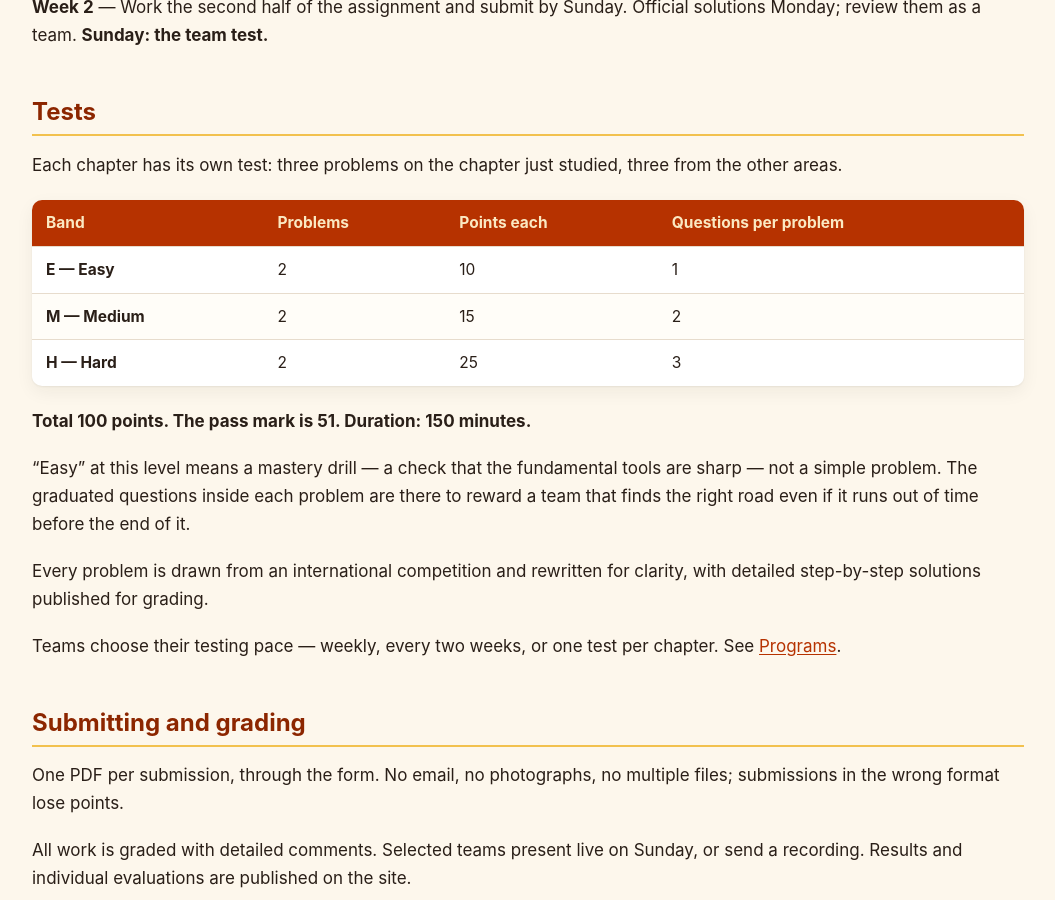
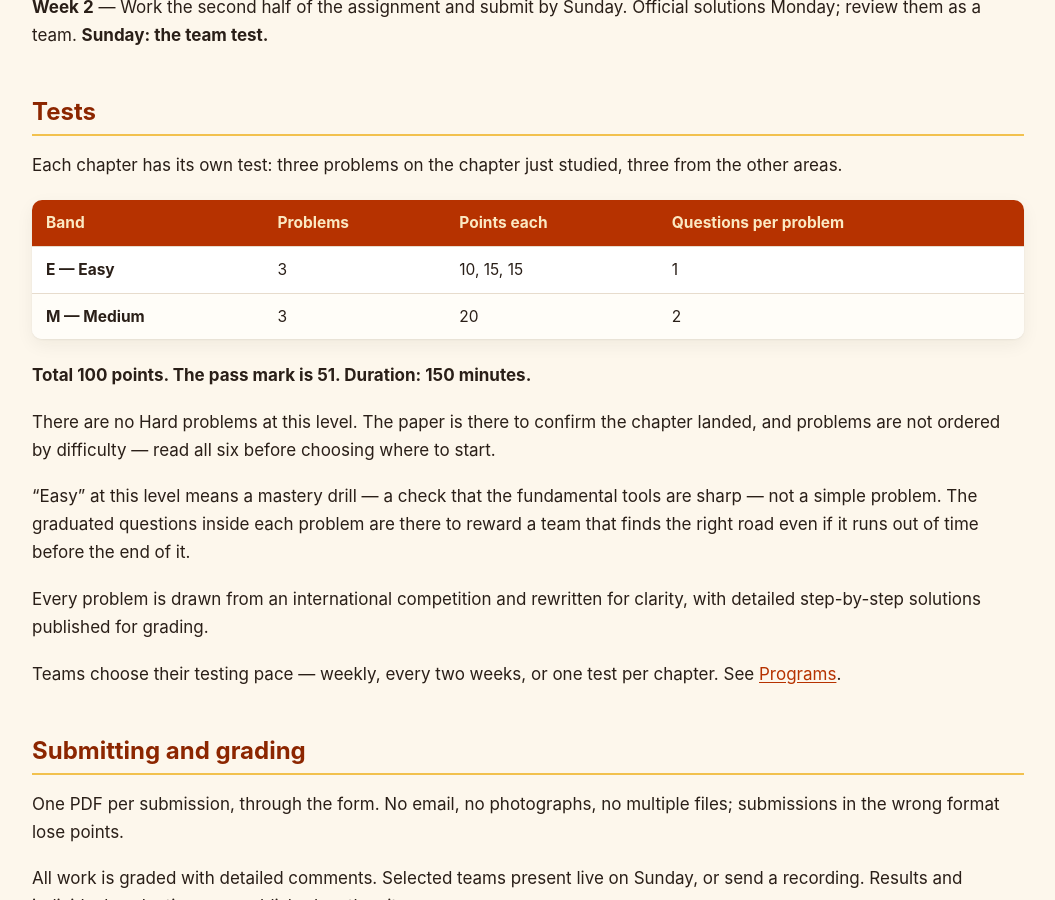
Before and after one commit to nghia71/nghia71.github.io, a Jekyll site: the page built from t3.md, in a window 1280 px wide and 900 px high, scrolled down 1400 px. Shown: the whole window, without its empty margins (112-1167 px from the left). Built offline with Jekyll 4.4.1, drawn with Linux system fonts in a browser that asks for light colours.

```diff
--- a/t3.md
+++ b/t3.md
@@ -42,11 +42,12 @@ Each chapter has its own test: three problems on the chapter just studied, three
 
 | Band | Problems | Points each | Questions per problem |
 |---|---|---|---|
-| **E — Easy** | 2 | 10 | 1 |
-| **M — Medium** | 2 | 15 | 2 |
-| **H — Hard** | 2 | 25 | 3 |
+| **E — Easy** | 3 | 10, 15, 15 | 1 |
+| **M — Medium** | 3 | 20 | 2 |
 
 **Total 100 points. The pass mark is 51. Duration: 150 minutes.**
+
+There are no Hard problems at this level. The paper is there to confirm the chapter landed, and problems are not ordered by difficulty — read all six before choosing where to start.
 
 "Easy" at this level means a mastery drill — a check that the fundamental tools are sharp — not a simple problem. The graduated questions inside each problem are there to reward a team that finds the right road even if it runs out of time before the end of it.
 
```
Also changed, not shown: books.md (+1 -1 lines), t1.md (+4 -3 lines), t2.md (+4 -2 lines), t4.md (+4 -2 lines).
